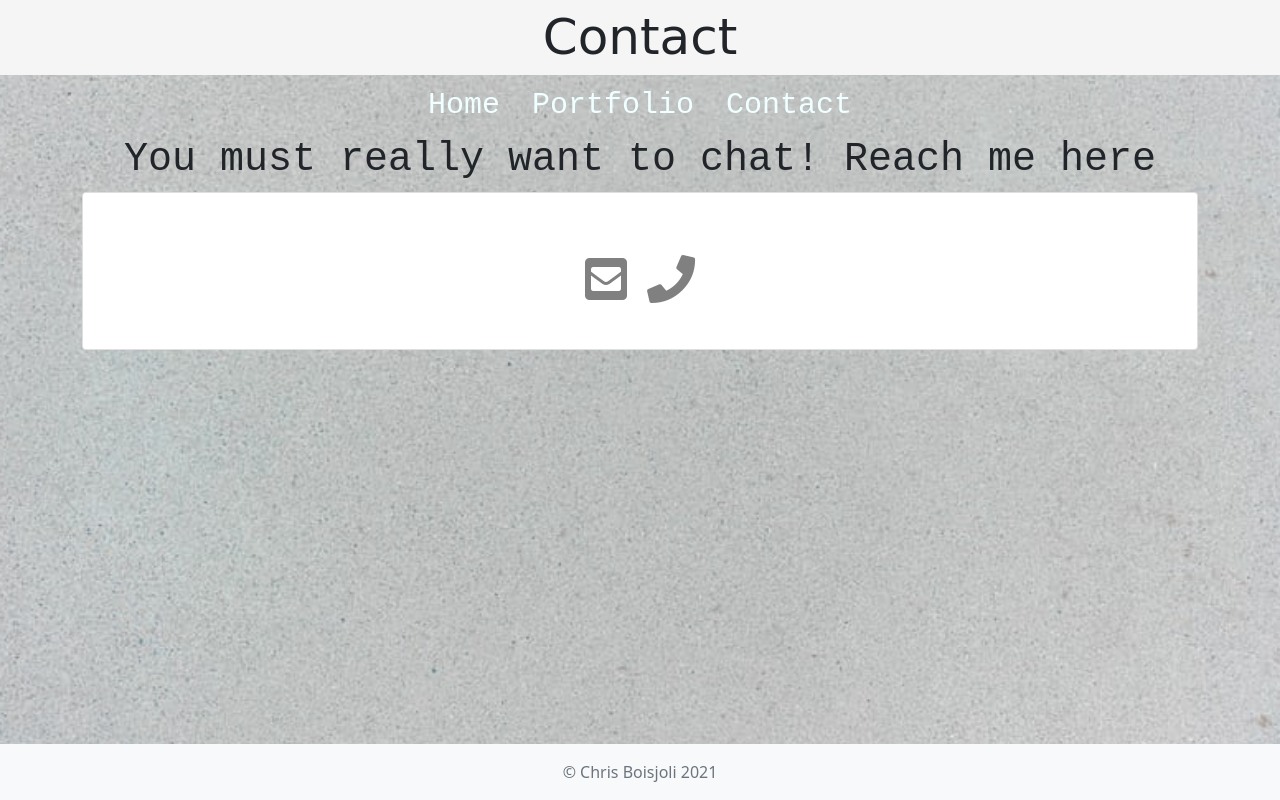
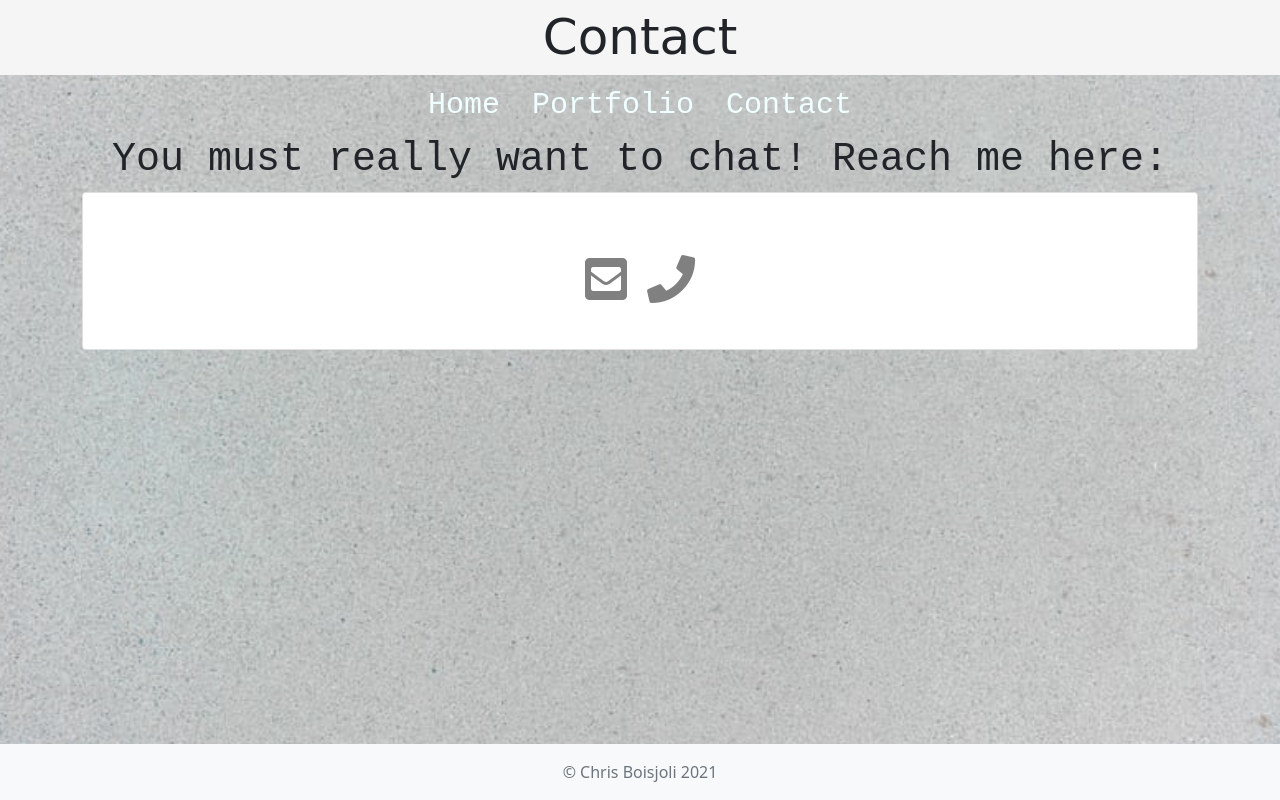
Before and after one commit to ChrisBoisjoli/chris_boisjoli_portfolio, a plain HTML site: page contact.html in a window 1280 px wide. Drawn offline with nearby package versions, Linux system fonts and the light colour scheme; a web font is replaced by a local one.

Commit message:
added colon to contact page

```diff
--- a/contact.html
+++ b/contact.html
@@ -38,7 +38,7 @@
         <a class="page nav-link" href="contact.html">Contact</a>
       </li>
     </ul>
-    <h1 class="contactHeader">You must really want to chat! Reach me here</h1>
+    <h1 class="contactHeader">You must really want to chat! Reach me here:</h1>
 
     <div class="container">
       <div class="row">
```
